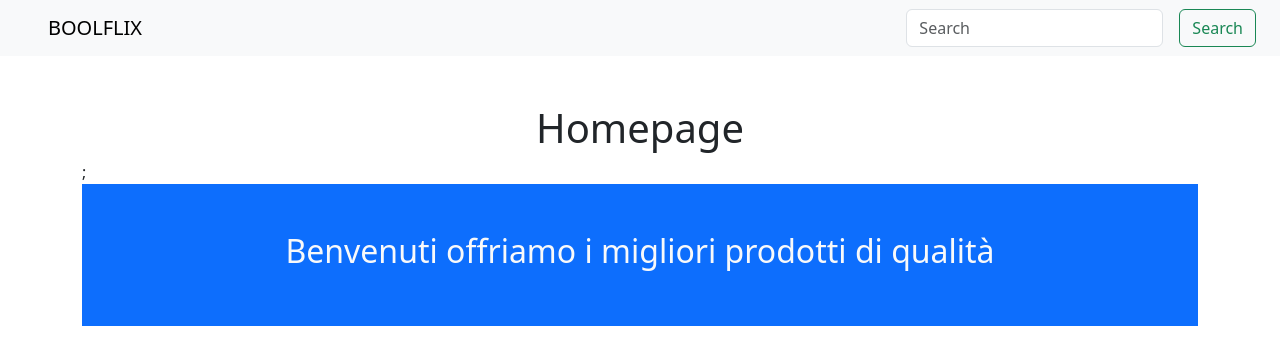
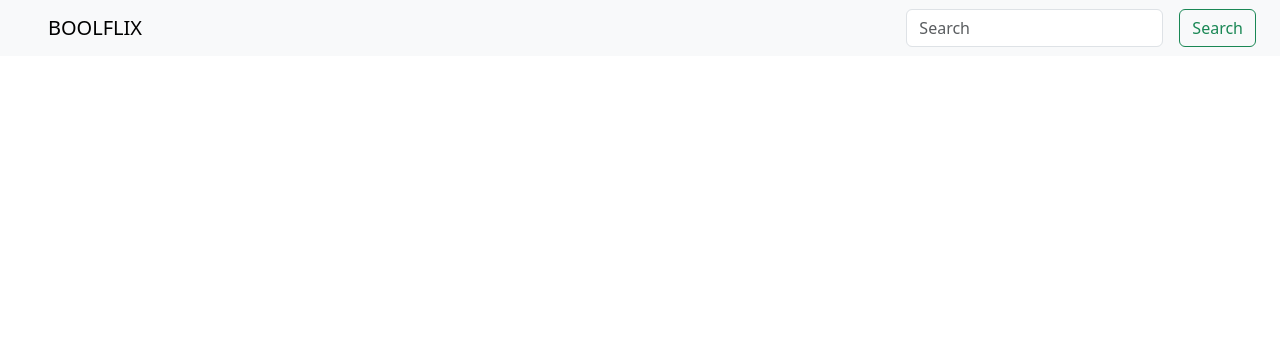
Before and after one commit to gabriele-chiocca/react-boolflix, a React (Vite) app: page / in a window 1280 px wide. Shown: the top 364 px of the page. Built offline with nearby package versions, Linux system fonts and the light colour scheme.

Commit message:
map of the api results

```diff
--- a/src/components/header.jsx
+++ b/src/components/header.jsx
@@ -18,7 +18,10 @@ export default function Header({ query, setQuery, handleSearch }) {
         </button>
 
         <div className="collapse navbar-collapse" id="navbarSupportedContent">
-          <form className="form-inline displaynavbar ms-auto mx-4 my-2 my-lg-0 d-flex gap-2">
+          <form
+            onSubmit={handleSearch}
+            className="form-inline displaynavbar ms-auto mx-4 my-2 my-lg-0 d-flex gap-2"
+          >
             <input
               className="form-control mx-sm-2"
               value={query}
--- a/src/layouts/DefaultLayout.jsx
+++ b/src/layouts/DefaultLayout.jsx
@@ -38,7 +38,7 @@ export default function DefaultLayout() {
       ></Header>
       <main>
         <div className="mt-3 container">
-          <Outlet context={movies}></Outlet>
+          <Outlet context={{ movies }}></Outlet>
         </div>
       </main>
     </>
--- a/src/pages/HomePage.jsx
+++ b/src/pages/HomePage.jsx
@@ -1,37 +1,29 @@
-import axios from 'axios';
-import { useState } from 'react';
-
+import { useOutletContext } from 'react-router-dom';
 export default function HomePage() {
-  const [query, setQuery] = useState('');
-  const [movies, setMovies] = useState([]);
-
-  const handleSearch = (e) => {
-    e.preventDefault();
-
-    if (!query.trim()) return;
-
-    axios
-      .get('https://api.themoviedb.org/3/search/movie', {
-        params: {
-          api_key: 'cd2a620980eb7bec8a562f62a1cf9b08',
-          query: query,
-          language: 'it-IT',
-        },
-      })
-      .then((res) => {
-        setMovies(res.data.results);
-        console.log(res.data.results);
-      })
-      .catch((error) => {
-        console.error('Errore ' + error);
-      });
-  };
-
+  const { movies } = useOutletContext();
   return (
     <>
-      <h1 className="text-center mt-5">Homepage</h1>;
-      <div className=" text-center  text-light p-5 bg-primary">
-        <h2>Benvenuti offriamo i migliori prodotti di qualità</h2>
+      <div>
+        <ul>
+          {movies.map((movie) => {
+            return (
+              <li key={movie.id}>
+                <div>
+                  <span>Titolo:{movie.title}</span>
+                </div>
+                <div>
+                  <span>Titolo originale:{movie.original_title}</span>
+                </div>
+                <div>
+                  <span>Lingua:{movie.original_language}</span>
+                </div>
+                <div>
+                  <span>Voto:{movie.vote_average}</span>
+                </div>
+              </li>
+            );
+          })}
+        </ul>
       </div>
     </>
   );
```
